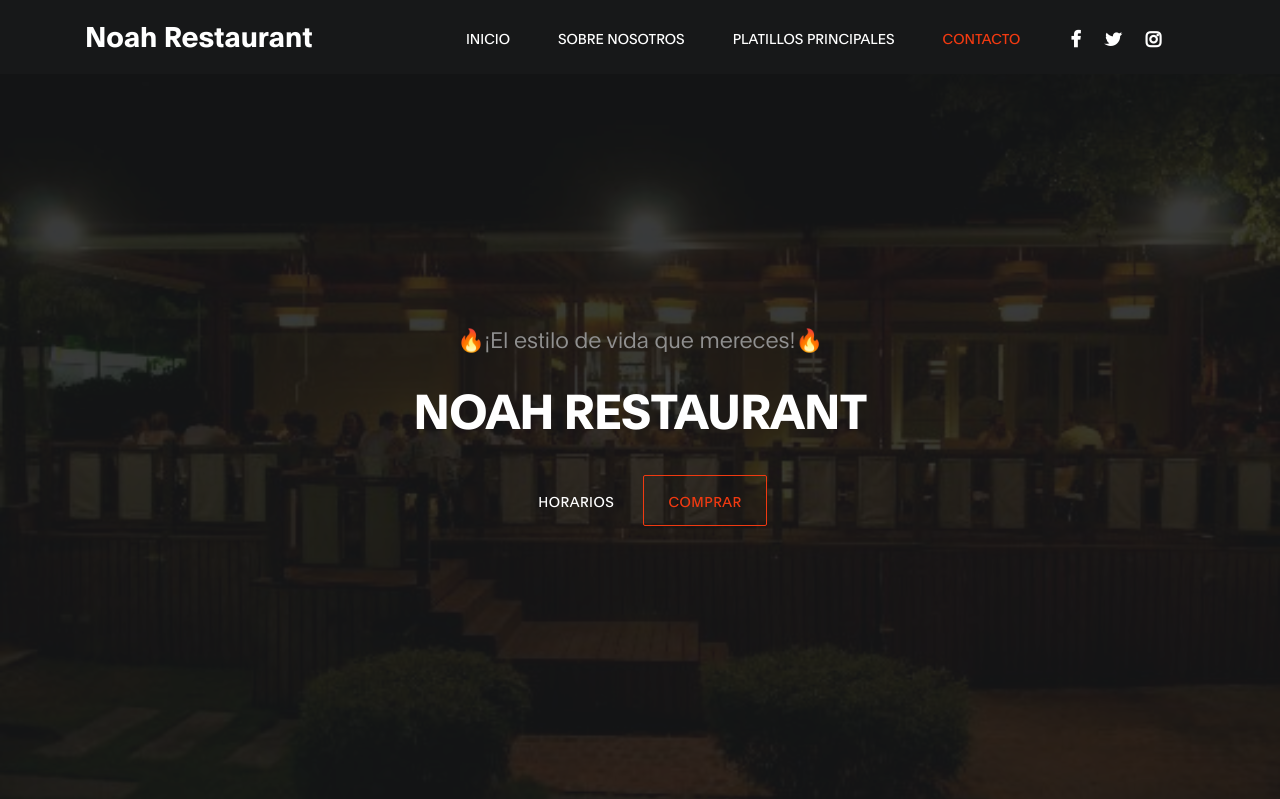
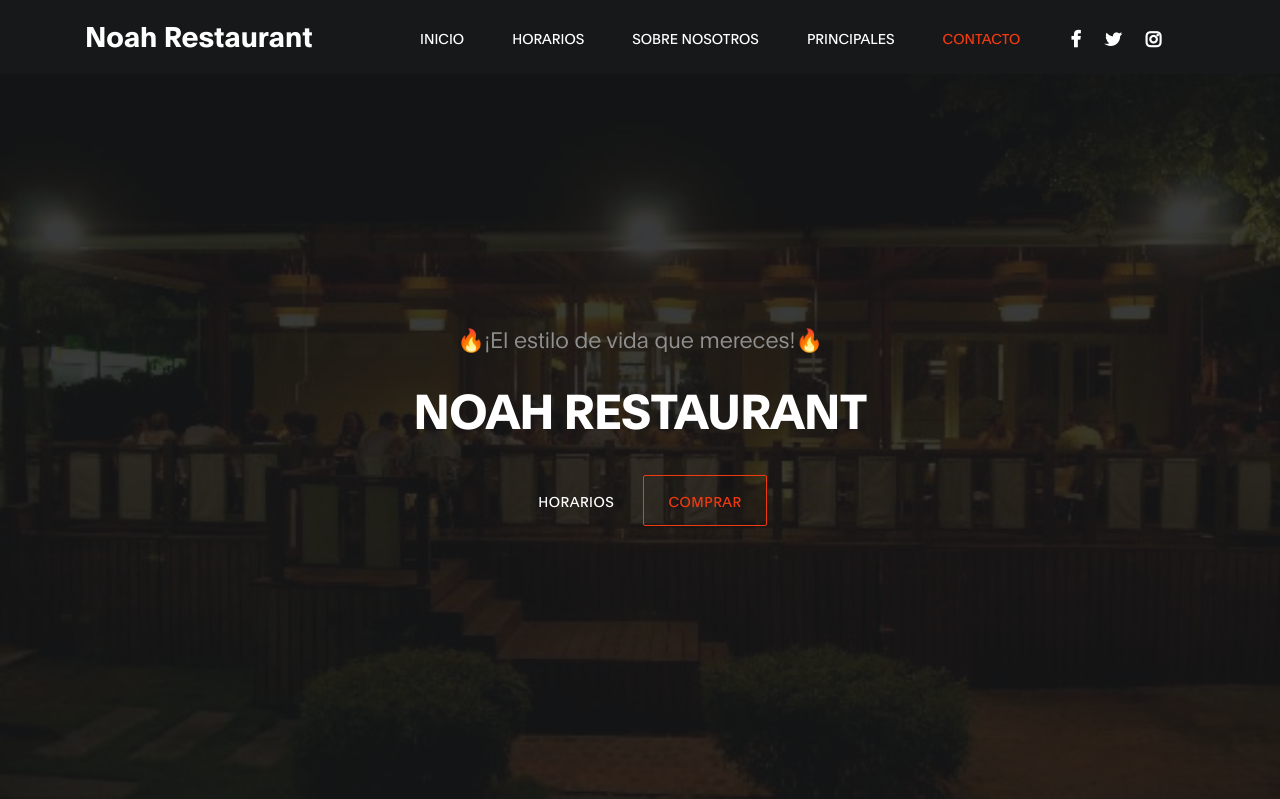
Before and after one commit to Damarys08/noah_restaurant, a PHP site: page /Cinema/ in a window 1280 px wide. Shown: the top 799 px of the page. Run offline with PHP 8.4, Linux system fonts and the light colour scheme; some libraries are stand-ins or nearby versions.

```diff
--- a/index.html
+++ b/index.html
@@ -43,11 +43,15 @@
                     </li>
 
                     <li class="nav-item">
-                        <a href="#about" class="nav-link smoothScroll">Sobre nosotros</a>
+                        <a href="#feature" class="nav-link smoothScroll">Horarios</a>
                     </li>
 
                     <li class="nav-item">
-                        <a href="#class" class="nav-link smoothScroll">Platillos Principales</a>
+                        <a href="#about" class="nav-link smoothScroll">Sobre Nosotros</a>
+                    </li>
+
+                    <li class="nav-item">
+                        <a href="#class" class="nav-link smoothScroll">Principales</a>
                     </li>
 
 
--- a/tienda-online/panel/index.php
+++ b/tienda-online/panel/index.php
@@ -27,8 +27,8 @@
             <span class="icon-bar"></span>
             <span class="icon-bar"></span>
           </button>
-          <a class="navbar-brand" href="../index.html">Inicio</a>
-          <a class="navbar-brand" href="index.php">Noah Restaurant</a>
+          <a class="navbar-brand" href="../../index.html">Inicio</a>
+          <a class="navbar-brand" href="../../index.html">Noah Restaurant</a>
         </div>
 
       </div>
```
